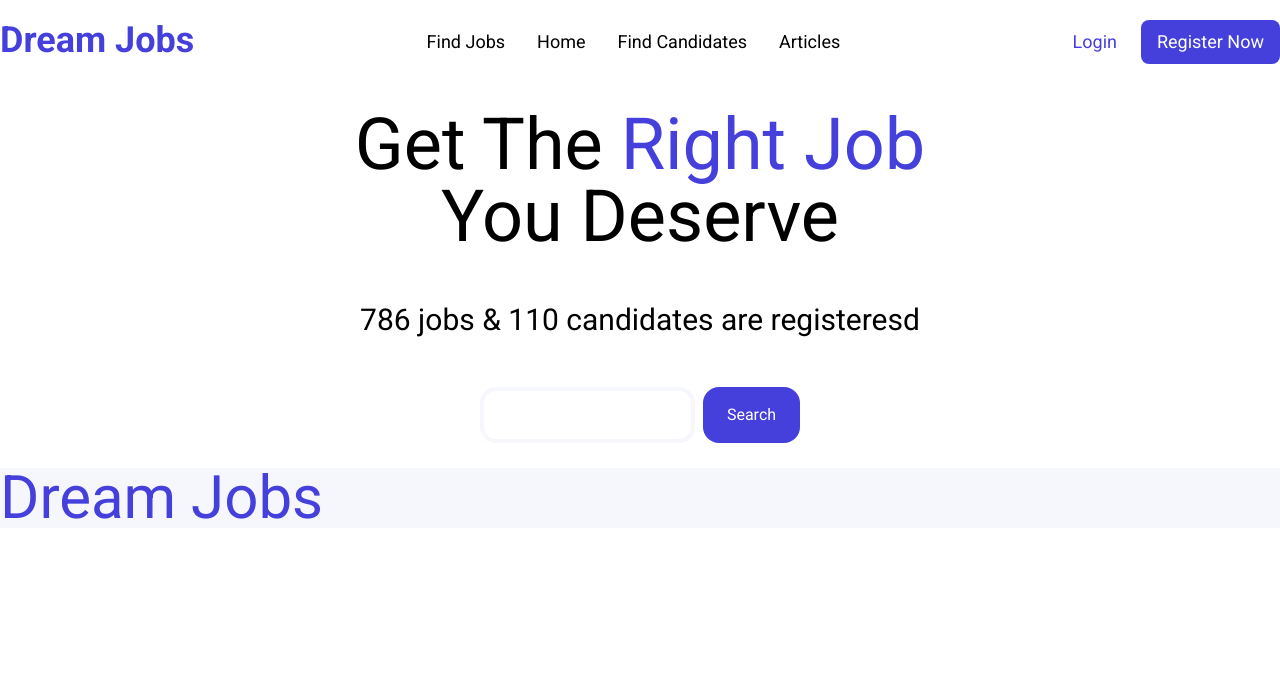
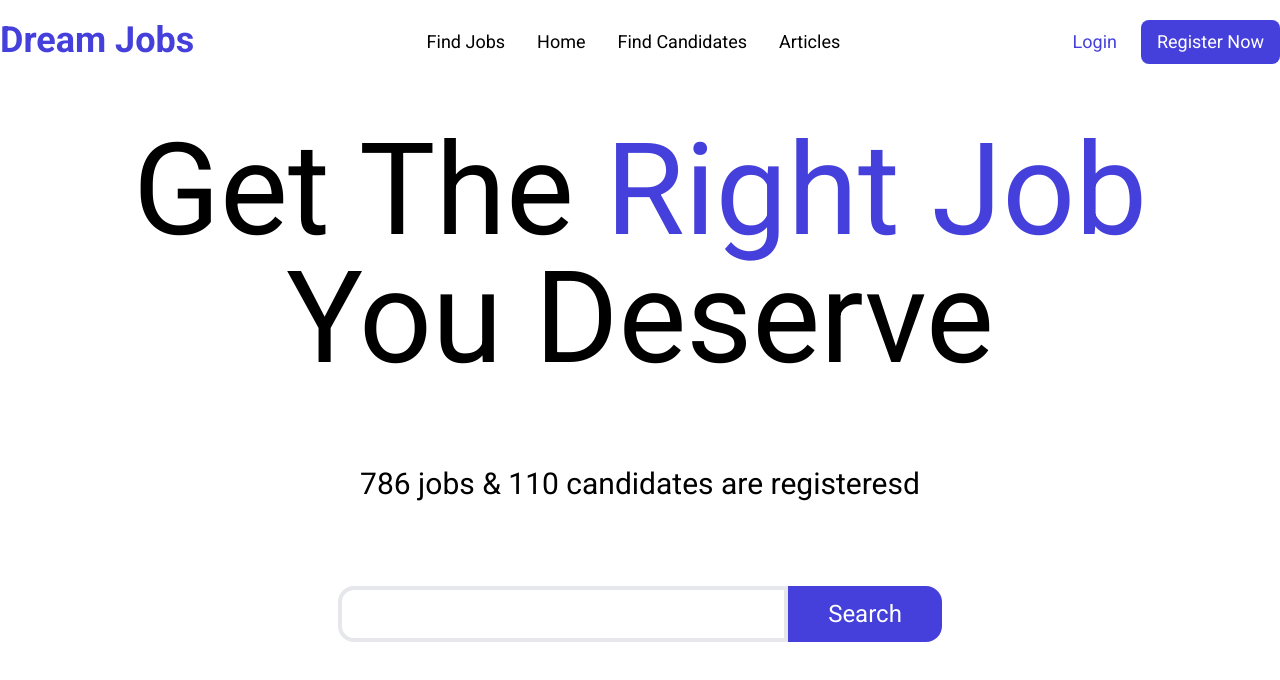
Before and after one commit to sameer-se/Dream-Jobs, a Next.js app: page / in a window 1280 px wide. Shown: the top 680 px of the page. Built offline with nearby package versions, Linux system fonts and the light colour scheme.

Commit message:
landing page

```diff
--- a/app/(main)/(routes)/page.jsx
+++ b/app/(main)/(routes)/page.jsx
@@ -1,25 +1,26 @@
+import { FontAwesomeIcon } from "@fortawesome/react-fontawesome";
 import React from "react";
 
 export default function Home() {
   return (
     <div className="container">
-      <div className="h-96 flex flex-col justify-around">
-        <div className="text-7xl text-center">
+      <div className="h-[600px] flex flex-col justify-around">
+        <div className="text-9xl text-center">
           Get The <span className="text-primary">Right Job</span> <p />
           You Deserve
         </div>
         <div className="text-3xl text-center">
           786 jobs & 110 candidates are registeresd
         </div>
-        <div className="flex gap-2 justify-center">
+        <div className="flex justify-center rounded-xl">
           <input
-            className="border-secondary border-4 rounded-2xl p-3"
+            className="border-gray-200 border-4 rounded-s-2xl p-3 w-[450px] h-18"
             type="search"
             name="search"
             id="search"
           />
           <button
-            className="bg-primary text-white pt-3 pb-3 pl-6 pr-6 rounded-2xl"
+            className="bg-primary text-2xl text-white pt-3 pb-3 pl-10 pr-10 rounded-e-2xl"
             type="submit"
           >
             Search
--- a/app/layout.jsx
+++ b/app/layout.jsx
@@ -21,7 +21,7 @@ export default function RootLayout({ children }) {
       <body className={roboto.className}>
         <NavBar />
         {children}
-        <Footer />
+        {/* <Footer /> */}
       </body>
     </html>
   );
--- a/package.json
+++ b/package.json
@@ -10,6 +10,11 @@
   },
   "dependencies": {
     "@clerk/nextjs": "^4.23.5",
+    "@fortawesome/fontawesome-svg-core": "^6.4.2",
+    "@fortawesome/free-brands-svg-icons": "^6.4.2",
+    "@fortawesome/free-regular-svg-icons": "^6.4.2",
+    "@fortawesome/free-solid-svg-icons": "^6.4.2",
+    "@fortawesome/react-fontawesome": "^0.2.0",
     "autoprefixer": "10.4.14",
     "eslint": "8.46.0",
     "eslint-config-next": "13.4.12",
```
Also changed, not shown: 1 other file (tests, documents, lock files or other folders).
